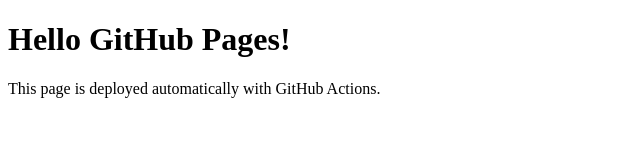
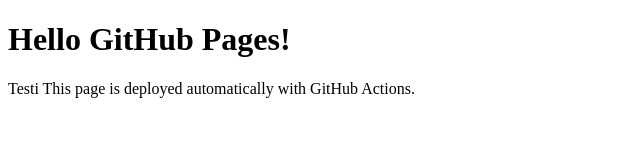
Before and after one commit to EKaskilahti/PublicElinaK_Viikko2, a plain HTML site: page index.html in a window 1280 px wide. Shown: the full height of the page, 0-640 px from the left. Drawn offline with Linux system fonts and the light colour scheme.

Commit message:
index.html

```diff
--- a/index.html
+++ b/index.html
@@ -7,7 +7,7 @@
 <body>
   <main>
     <h1>Hello GitHub Pages!</h1>
-    <p>This page is deployed automatically with GitHub Actions.</p>
+    <p>Testi This page is deployed automatically with GitHub Actions.</p>
   </main>
 </body>
 </html>
```
